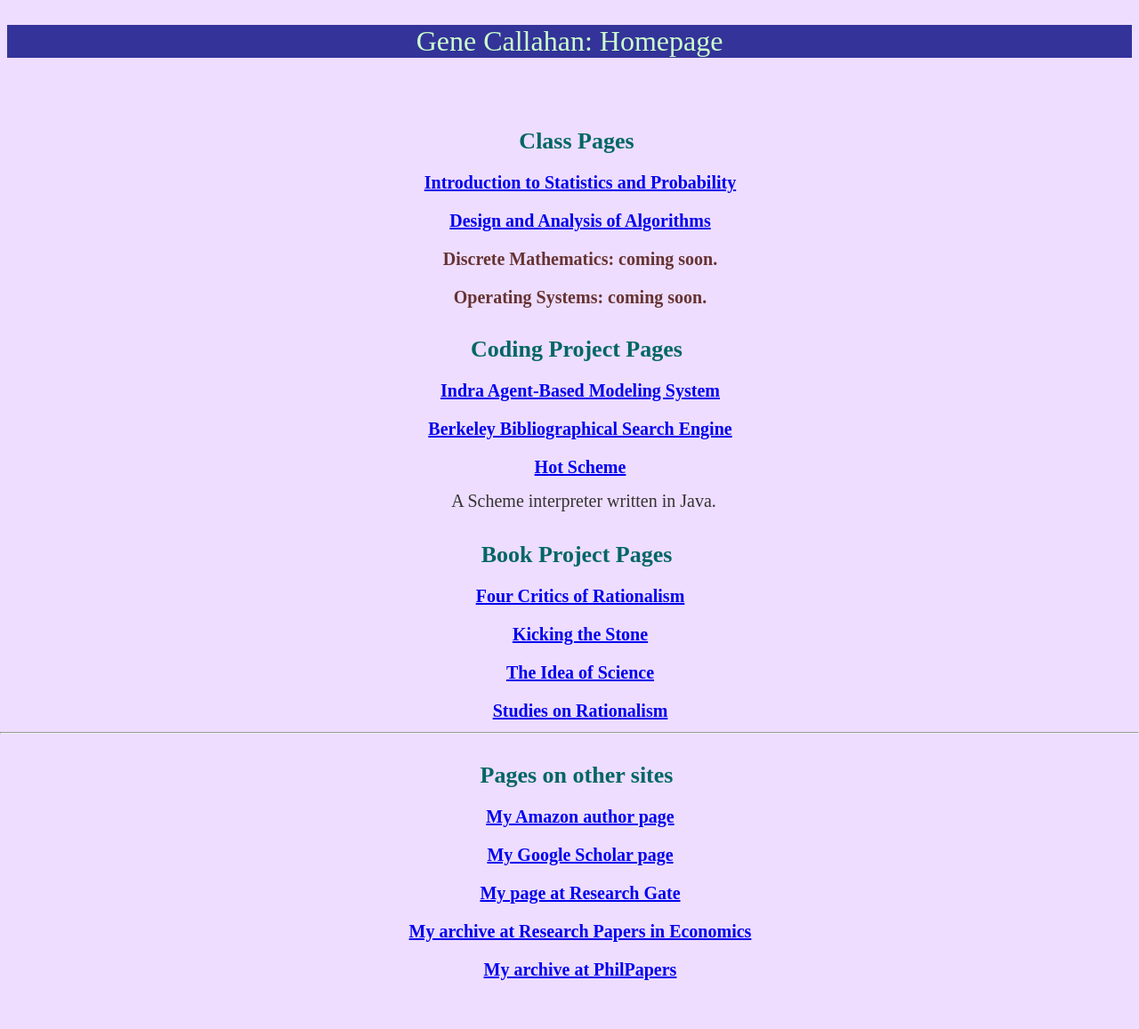
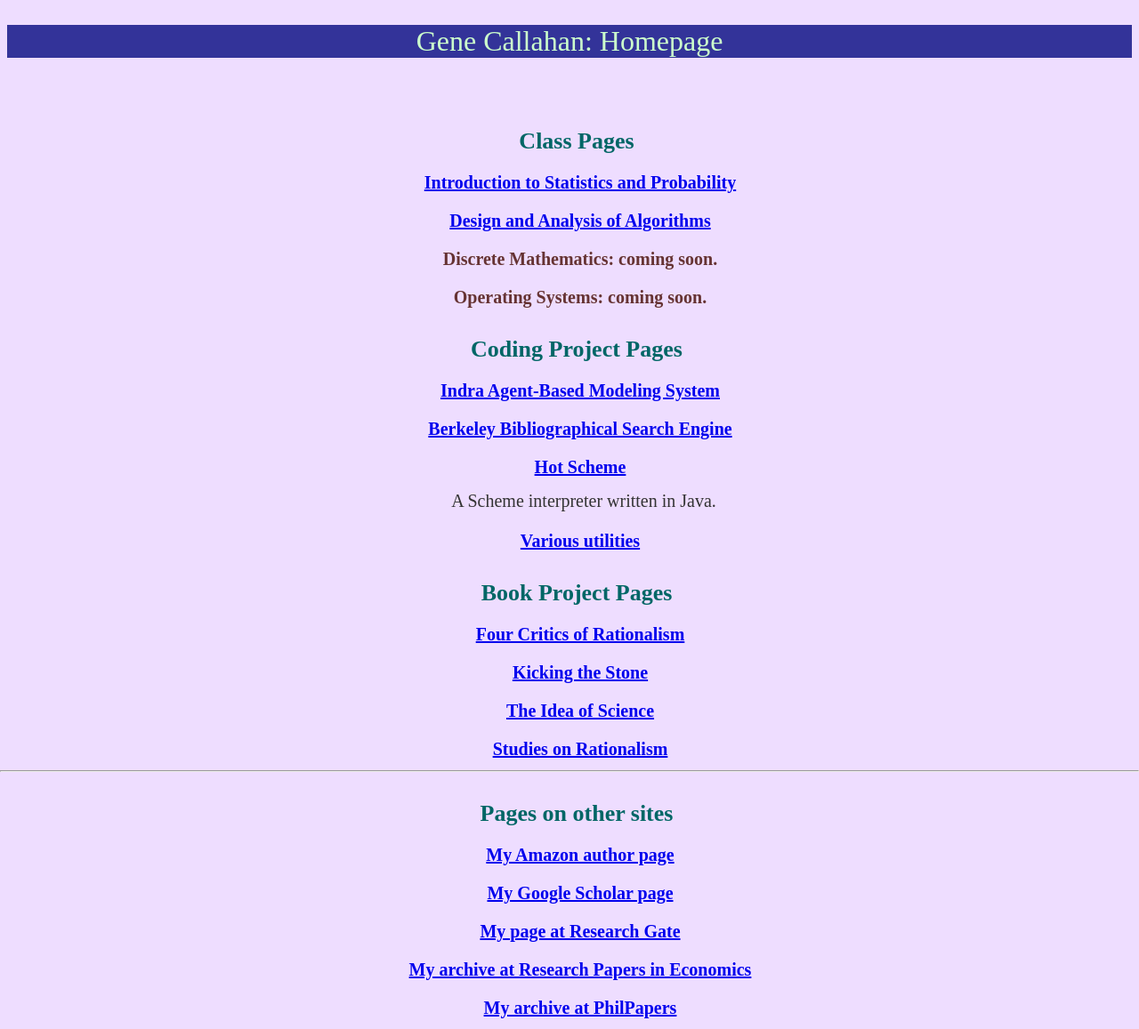
Before and after one commit to gcallah/gcallah.github.io, a Jekyll site: the page index.html, which Jekyll copies as it is, in a window 1280 px wide. Shown: the whole page at 89% size. Built offline with Jekyll 4.4.1, drawn with Linux system fonts in a browser that asks for light colours; before the commit the page ends 1114 px from its top, so only the background shows below that.

Commit message:
added utilities

```diff
--- a/index.html
+++ b/index.html
@@ -66,6 +66,13 @@
                         A Scheme interpreter written in Java.
                     </p>
 
+                    <h3>
+                        <a
+                            href="https://gcallah.github.io/utilities/index.html">
+                            Various utilities
+                        </a>
+
+                    </h3>
                 <h2>
                     Book Project Pages
                 </h2>
```
